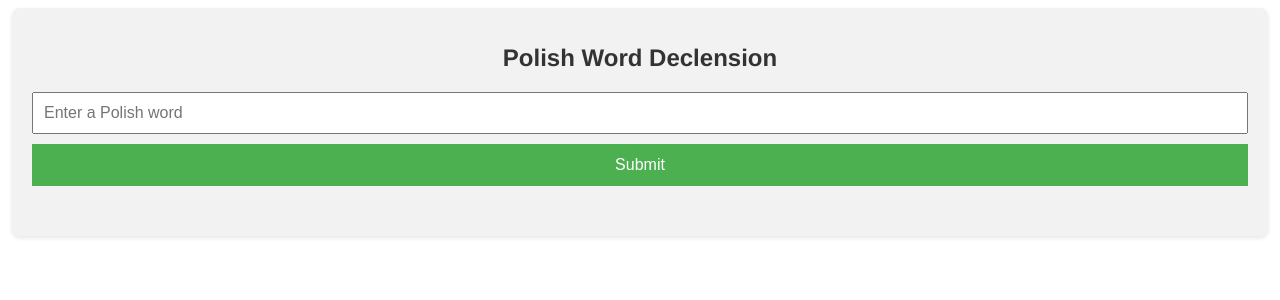
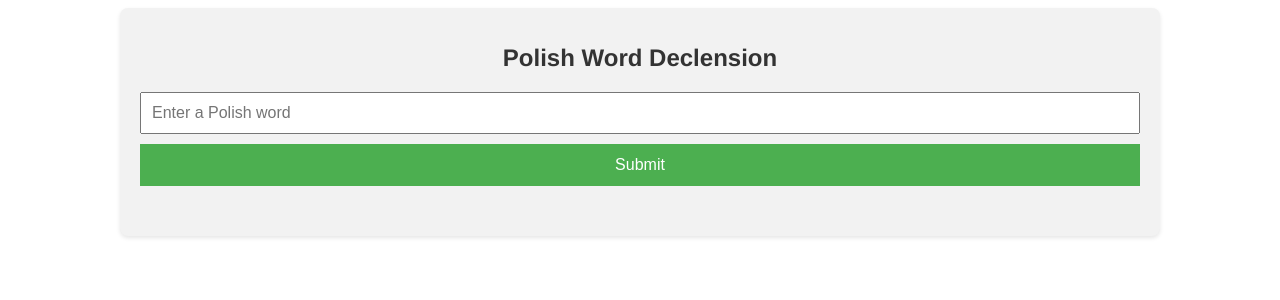
Before and after one commit to JonErvin/jonwervin.github.io, a Flask app: page / in a window 1280 px wide. Shown: the top 300 px of the page. Run offline with Flask 3, Linux system fonts and the light colour scheme.

```diff
--- a/static/style.css
+++ b/static/style.css
@@ -1,5 +1,6 @@
 .container {
     width: 95vw;
+    max-width: 1000px;
     margin: 0 auto;
     padding: 20px;
     text-align: center;
```
